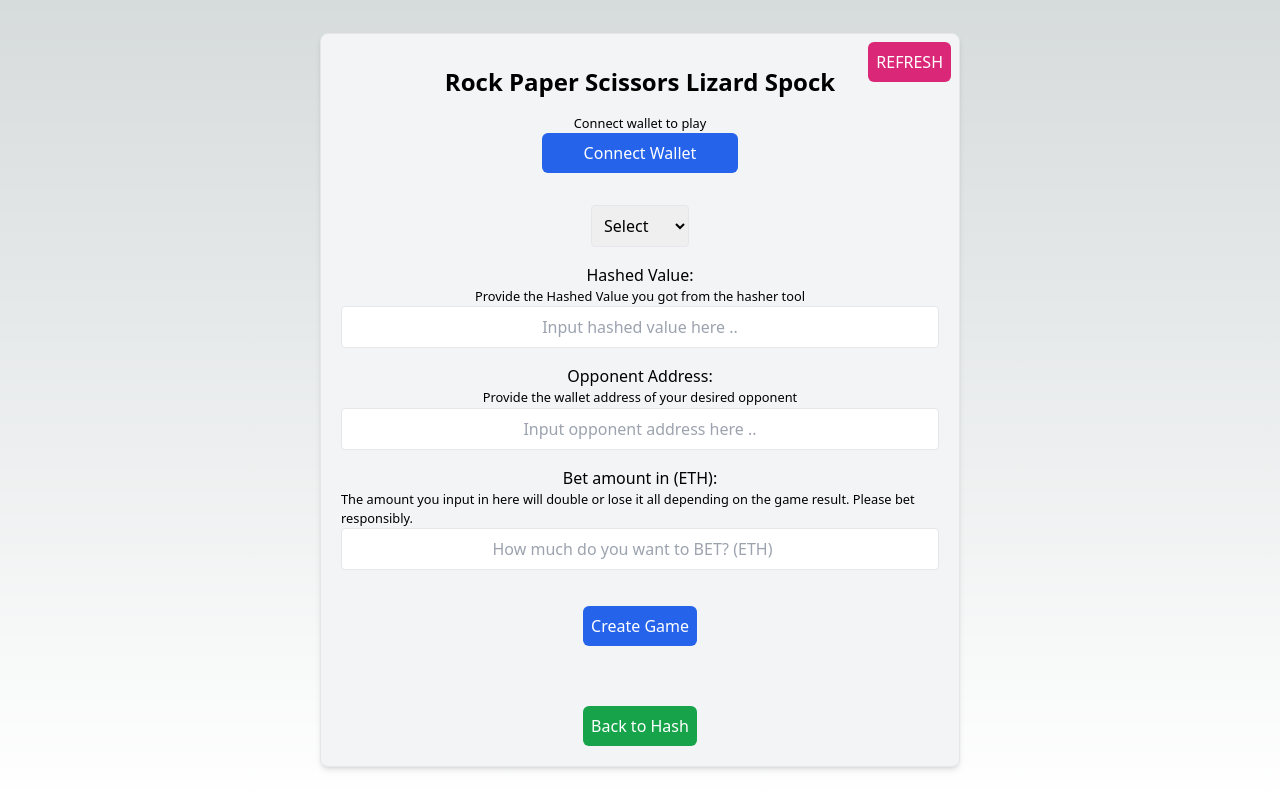
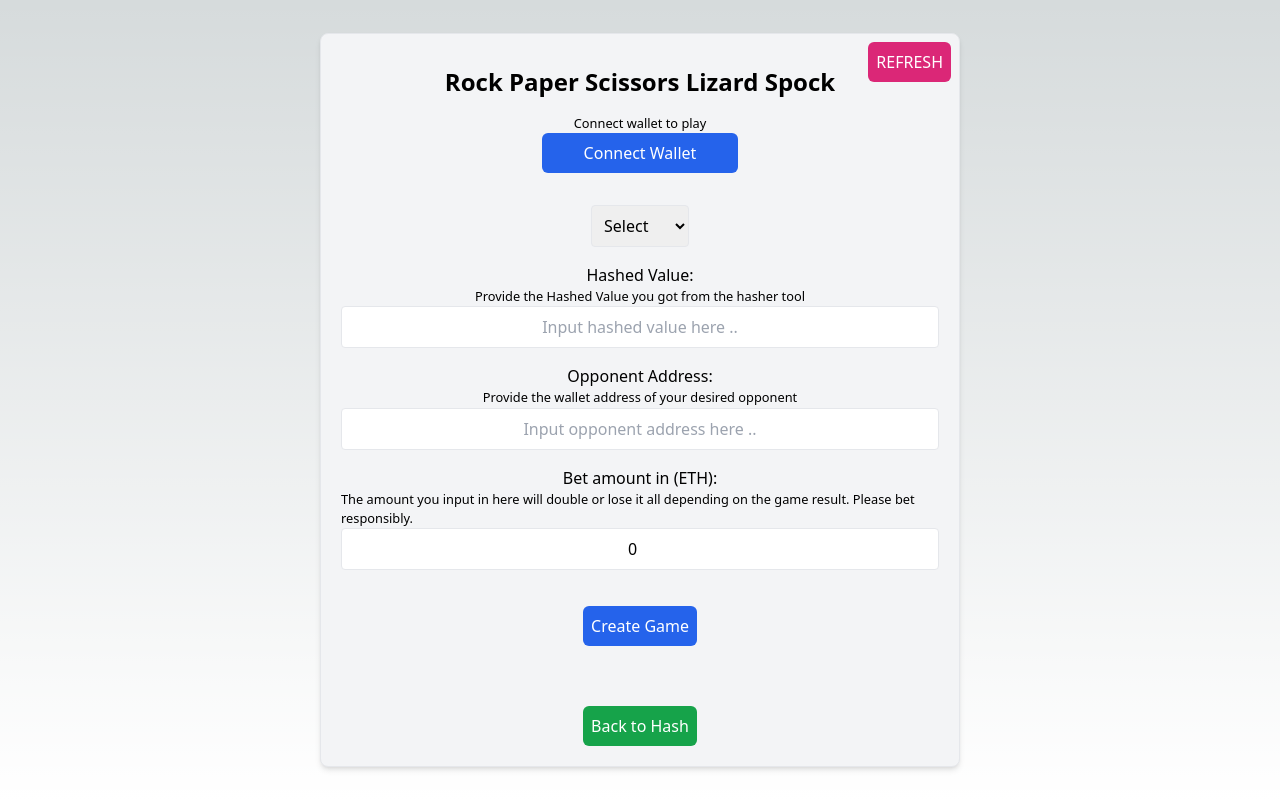
Before and after one commit to DevgenX/RPS, a Next.js app: page /game/Play in a window 1280 px wide. Built offline with nearby package versions, Linux system fonts and the light colour scheme.

Commit message:
fixed bug on bet input to use parseFloat instead of parseInt

```diff
--- a/components/PlayScreen.tsx
+++ b/components/PlayScreen.tsx
@@ -152,13 +152,14 @@ const PlayScreen = () => {
 
     const getStakedAmount = localStorage.getItem("amount");
     if (getStakedAmount) {
-      setStake(parseInt(getStakedAmount));
+      setStake(parseFloat(getStakedAmount));
     }
 
     if (account) {
       determineRole();
     }
-  }, [account, contractAddress, determineRole]);
+    // eslint-disable-next-line react-hooks/exhaustive-deps
+  }, [account, contractAddress]);
 
   return (
     <div className="relative flex flex-col justify-center items-center border w-1/2 p-5 bg-gray-100 rounded-lg shadow-md text-black">
@@ -223,8 +224,10 @@ const PlayScreen = () => {
           <input
             className="mb-4 p-2 border rounded w-full text-center"
             type="number"
+            value={stake}
             placeholder="How much do you want to BET? (ETH)"
             onChange={(e) => handleGetStakedAmount(e)}
+            readOnly={role === "player2"}
           />
         </>
       ) : (
```
